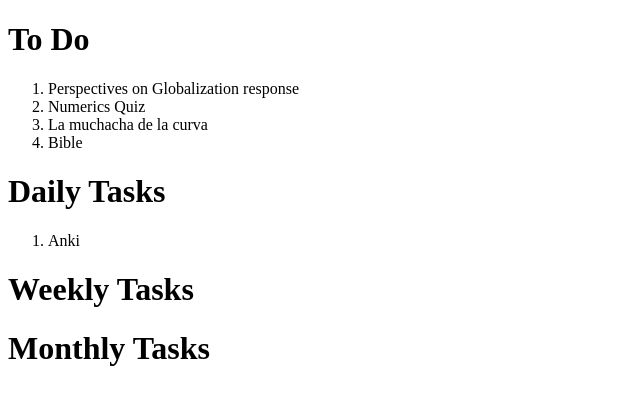
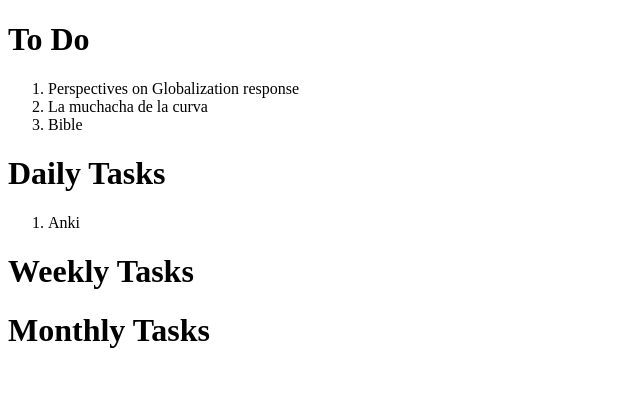
Before and after one commit to Willow-Zero/toDoListPage, a plain HTML site: page docs/index.html in a window 1280 px wide. Shown: the whole page, without its empty margins (0-640 px from the left). Drawn offline with Linux system fonts and the light colour scheme.

Commit message:
Update index.html

```diff
--- a/docs/index.html
+++ b/docs/index.html
@@ -8,7 +8,6 @@
     <h1>To Do</h1>
     <ol>
       <li>Perspectives on Globalization response</li>
-      <li>Numerics Quiz</li>
       <li>La muchacha de la curva</li>
       <li>Bible</li>
     </ol>
```
